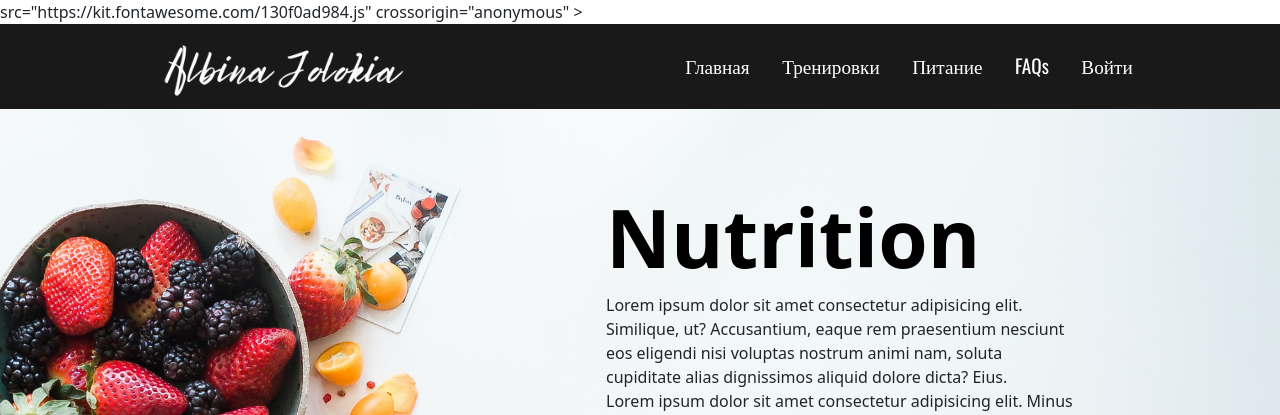
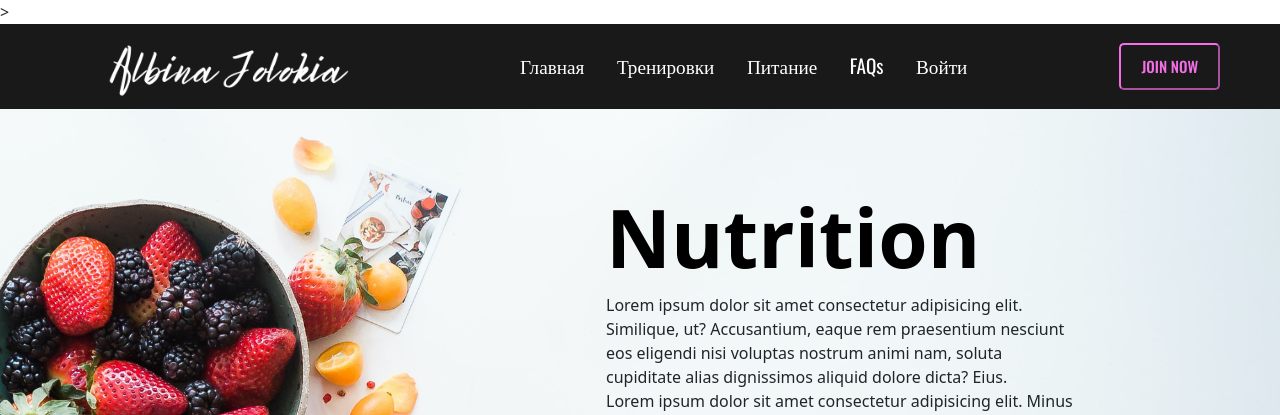
Before and after one commit to dvsdevious/Albina-website, a PHP site: page /nutrition.html in a window 1280 px wide. Shown: the top 415 px of the page. Run offline with PHP 8.4, Linux system fonts and the light colour scheme.

Commit message:
edited all the html pages

```diff
--- a/index.html
+++ b/index.html
@@ -12,8 +12,8 @@
       crossorigin="anonymous"
     />
     <link rel="preconnect" href="https://fonts.googleapis.com">
-<link rel="preconnect" href="https://fonts.gstatic.com" crossorigin>
-<link href="https://fonts.googleapis.com/css2?family=Oswald:wght@300;400;500&display=swap" rel="stylesheet">
+    <link rel="preconnect" href="https://fonts.gstatic.com" crossorigin>
+    <link href="https://fonts.googleapis.com/css2?family=Oswald:wght@300;400;500&display=swap" rel="stylesheet">
     <script
       src="https://kit.fontawesome.com/130f0ad984.js"
       crossorigin="anonymous"
--- a/nutrition.html
+++ b/nutrition.html
@@ -12,10 +12,8 @@
       crossorigin="anonymous"
     />
     <link rel="preconnect" href="https://fonts.googleapis.com">
-<link rel="preconnect" href="https://fonts.gstatic.com" crossorigin>
-<link href="https://fonts.googleapis.com/css2?family=Oswald:wght@300;400;500&display=swap" rel="stylesheet">
-      src="https://kit.fontawesome.com/130f0ad984.js"
-      crossorigin="anonymous"
+    <link rel="preconnect" href="https://fonts.gstatic.com" crossorigin>
+    <link href="https://fonts.googleapis.com/css2?family=Oswald:wght@300;400;500&display=swap" rel="stylesheet">
     ></script>
     <link rel="stylesheet" href="src/style.css" />
   </head>
@@ -24,13 +22,16 @@
       <div class="logo">
         <img src="media/Logo Cursive.png" width="150" />
       </div>
-      <ul class="nav-links">
+       <ul class="nav-links">
         <li><a href="index.html">Главная</a></li>
         <li><a href="workouts.html">Тренировки</a></li>
-        <li><a href="nutrition.html">Питание</a></li>
+        <li><a href="nutrition">Питание</a></li>
         <li><a href="#">FAQs</a></li>
         <li><a href="#">Войти</a></li>
       </ul>
+      <button class="register-btn">
+        Join Now</button>
+
       <div class="burger">
         <div class="line1"></div>
         <div class="line2"></div>
```
Also changed, not shown: src/style.css (+5 -3 lines), workouts.html (+7 -4 lines), FAQ.html (added), signin.html (added).
